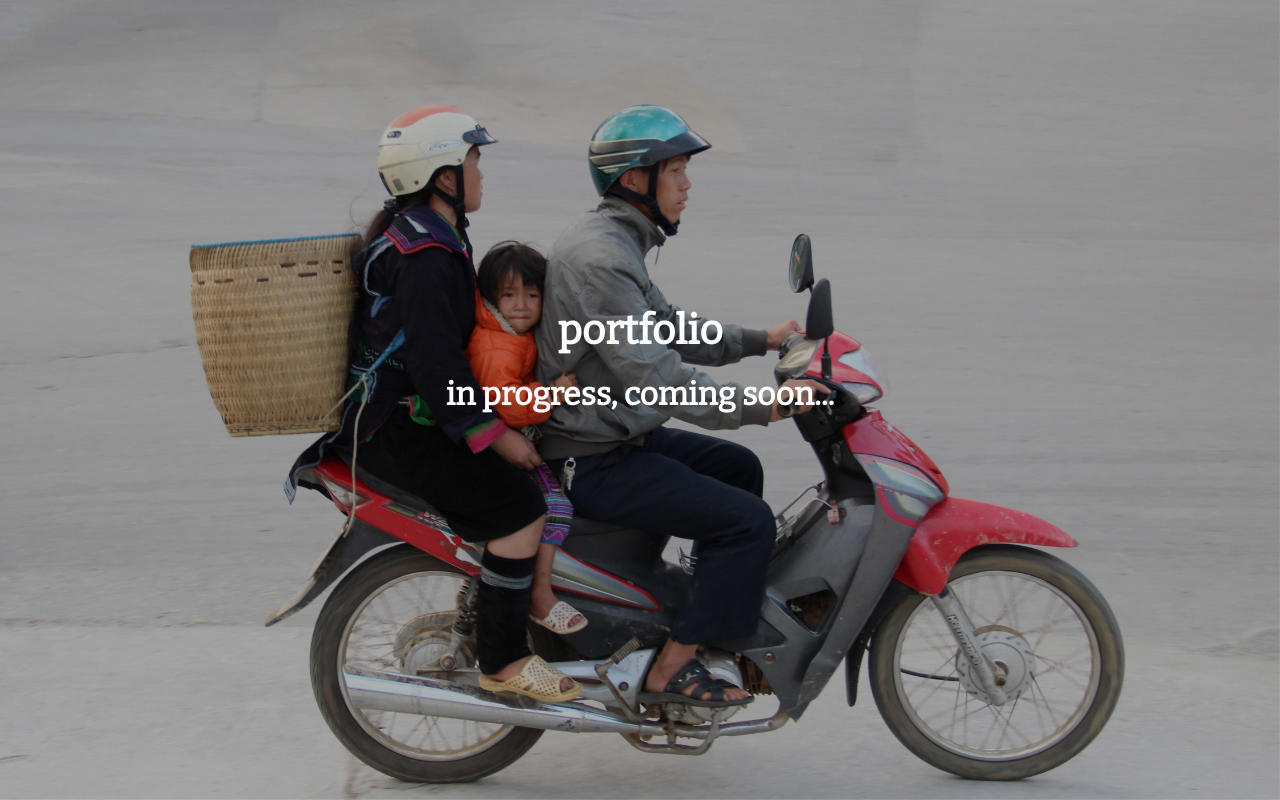
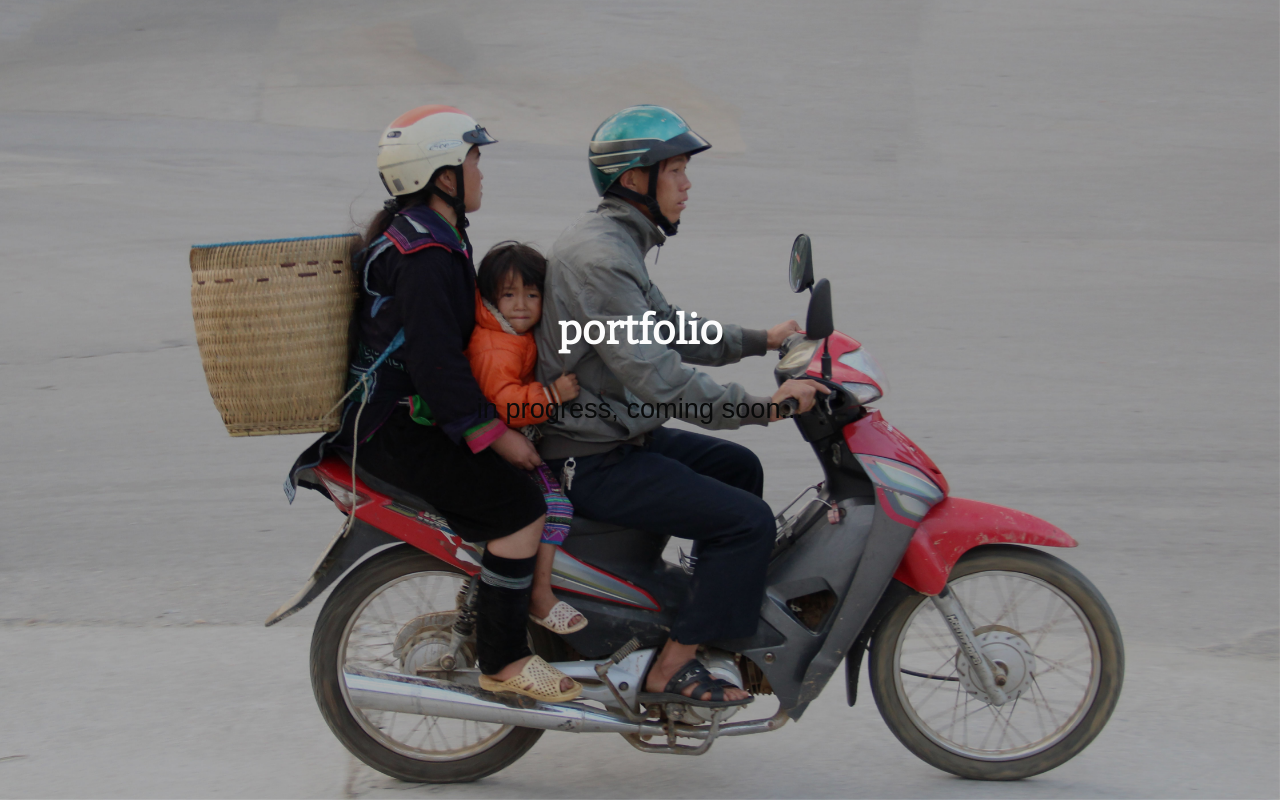
Before and after one commit to aimeefranco/aimeefranco.github.io, a plain HTML site: page portfolio.html in a window 1280 px wide. Drawn offline with nearby package versions, Linux system fonts and the light colour scheme.

Commit message:
initial commit

```diff
--- a/portfolio.html
+++ b/portfolio.html
@@ -39,7 +39,7 @@
 
 			<div class="covertext">
 				<h2 class="portfolio">portfolio</h2>
-				<h3 class="portfolio">in progress, coming soon...</h3>
+				<p class="portfolio">in progress, coming soon...</p>
 			</div>
 
 		</div>
```
